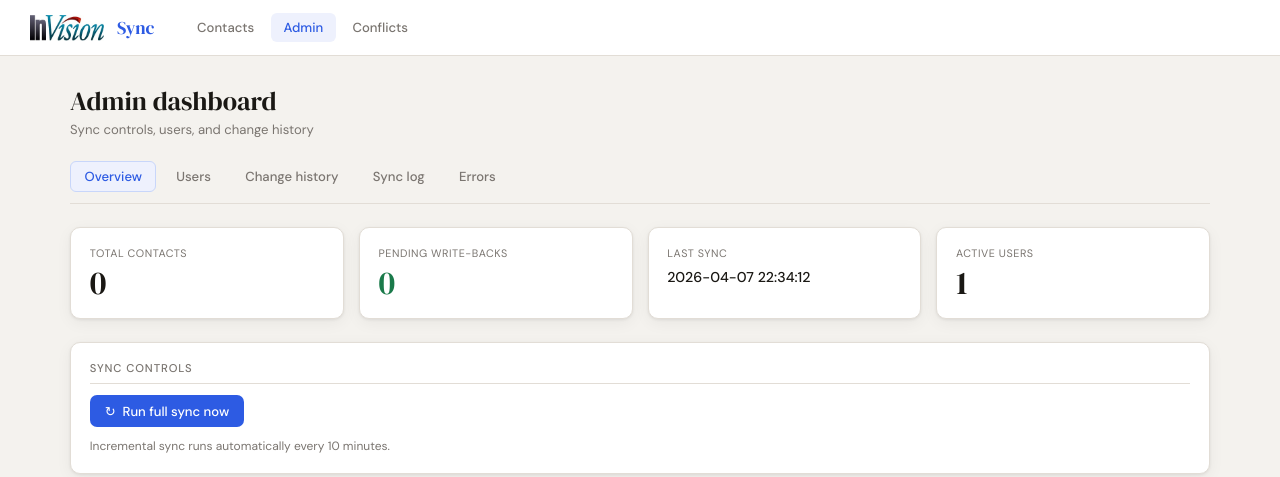
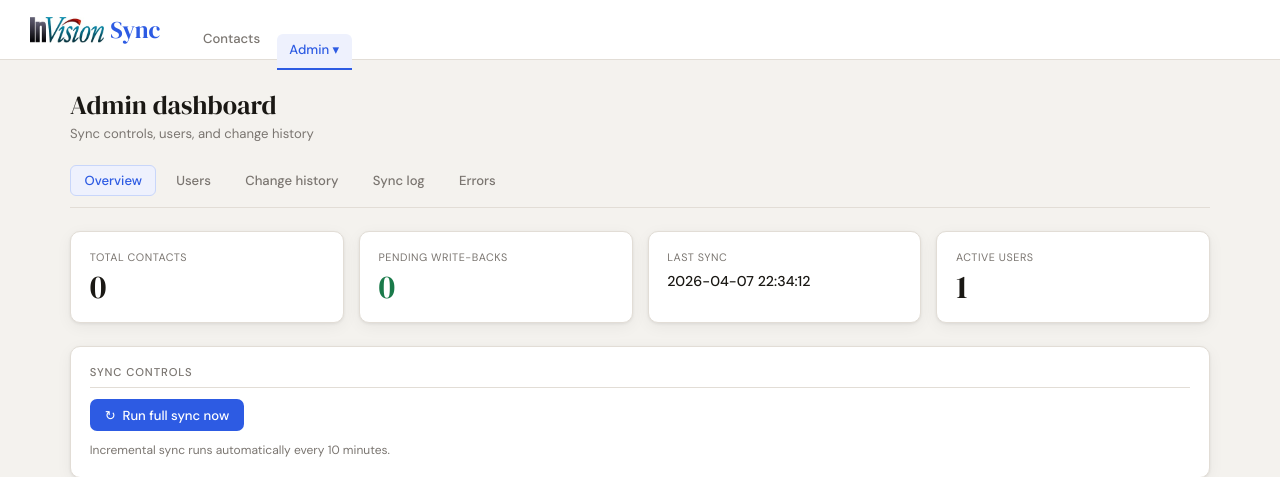
Before and after one commit to jkharty/ContactSync, a Flask app: page /admin in a window 1280 px wide. Shown: the top 477 px of the page. Run offline with Flask 3, Linux system fonts and the light colour scheme; the visitor is signed in with stand-in values (Sample User, id 1); data comes from the database, SQL or seed files in the repository; data that the repository does not hold is empty; parts of the project's set-up code (start-up, migrations or seed data) failed here and were passed over.

Commit message:
Nav: match Sync size to logo, bottom-justify tabs, move Conflicts under Admin dropdown
Co-Authored-By: Claude Sonnet 4.6 <noreply@anthropic.com>

```diff
--- a/templates/base.html
+++ b/templates/base.html
@@ -36,11 +36,11 @@
   nav {
     background: var(--surface);
     border-bottom: 1px solid var(--border);
-    padding: 0 2rem;
+    padding: 0 2rem 0;
     display: flex;
-    align-items: center;
+    align-items: flex-end;
     gap: 2rem;
-    height: 56px;
+    height: 60px;
     position: sticky;
     top: 0;
     z-index: 100;
@@ -52,13 +52,15 @@
     letter-spacing: -.01em;
     display: flex;
     align-items: center;
-    gap: .5rem;
+    gap: .4rem;
+    align-self: center;
   }
   .nav-brand span { color: var(--accent); }
-  .nav-links { display: flex; gap: .25rem; flex: 1; }
+  .nav-links { display: flex; gap: .25rem; flex: 1; align-items: flex-end; }
   .nav-link {
-    padding: .4rem .85rem;
-    border-radius: 6px;
+    padding: .45rem .85rem .65rem;
+    border-radius: 6px 6px 0 0;
+    border-bottom: 2px solid transparent;
     text-decoration: none;
     color: var(--muted);
     font-size: .875rem;
@@ -68,7 +70,35 @@
   .nav-link:hover, .nav-link.active {
     background: var(--accent-light);
     color: var(--accent);
+    border-bottom-color: var(--accent);
   }
+  /* ── Admin dropdown ── */
+  .nav-dropdown { position: relative; }
+  .nav-dropdown-menu {
+    display: none;
+    position: absolute;
+    top: 100%;
+    left: 0;
+    background: var(--surface);
+    border: 1px solid var(--border);
+    border-top: none;
+    border-radius: 0 0 8px 8px;
+    box-shadow: var(--shadow);
+    min-width: 160px;
+    z-index: 200;
+  }
+  .nav-dropdown:hover .nav-dropdown-menu { display: block; }
+  .nav-dropdown-menu a {
+    display: block;
+    padding: .6rem 1rem;
+    color: var(--muted);
+    text-decoration: none;
+    font-size: .875rem;
+    font-weight: 500;
+    white-space: nowrap;
+  }
+  .nav-dropdown-menu a:hover { color: var(--accent); background: var(--accent-light); }
+  .nav-dropdown-menu a:last-child { border-radius: 0 0 8px 8px; }
   .nav-user {
     display: flex;
     align-items: center;
@@ -275,9 +305,10 @@
   /* ── Mobile layout ── */
   @media (max-width: 680px) {
     main { padding: 1rem .85rem; }
-    nav { padding: 0 .85rem; gap: .75rem; height: auto; min-height: 52px; flex-wrap: wrap; padding-top: .4rem; padding-bottom: .4rem; }
-    .nav-links { gap: .1rem; }
-    .nav-link { padding: .3rem .55rem; font-size: .8rem; }
+    nav { padding: 0 .85rem; gap: .75rem; height: auto; min-height: 52px; flex-wrap: wrap; padding-top: .4rem; padding-bottom: .4rem; align-items: center; }
+    .nav-links { gap: .1rem; align-items: center; }
+    .nav-link { padding: .3rem .55rem; font-size: .8rem; border-radius: 6px; border-bottom: none; }
+    .nav-dropdown-menu { position: fixed; top: auto; }
     .nav-user { gap: .45rem; font-size: .75rem; }
     .nav-user span:first-of-type { display: none; } /* hide username text on mobile */
     .page-header h1 { font-size: 1.4rem; }
@@ -352,26 +383,25 @@
 
 <nav>
   <a class="nav-brand" href="{{ url_for('contacts') }}">
-    <img src="{{ url_for('static', filename='images/invision_logo.jpg') }}" alt="InVision" style="height:26px; width:auto; vertical-align:middle; margin-right:.35rem;">
-    <span style="font-family:'DM Serif Display',serif; font-size:1.2rem;">Sync</span>
+    <img src="{{ url_for('static', filename='images/invision_logo.jpg') }}" alt="InVision" style="height:26px; width:auto; vertical-align:middle;">
+    <span style="font-family:'DM Serif Display',serif; font-size:1.6rem;">Sync</span>
   </a>
   <div class="nav-links">
     <a class="nav-link {% if request.endpoint=='contacts' %}active{% endif %}"
        href="{{ url_for('contacts') }}">Contacts</a>
     {% if role == 'admin' %}
-    <a class="nav-link {% if request.endpoint=='admin' %}active{% endif %}"
-       href="{{ url_for('admin') }}">Admin</a>
     {% set conflict_count = get_pending_conflicts() %}
-    {% if conflict_count > 0 %}
-    <a class="nav-link {% if request.endpoint=='conflicts' %}active{% endif %}"
-       href="{{ url_for('conflicts') }}"
-       style="color:var(--warning); background:#fef3e2;">
-      ⚠ {{ conflict_count }} conflict{{ 's' if conflict_count != 1 else '' }}
-    </a>
-    {% else %}
-    <a class="nav-link {% if request.endpoint=='conflicts' %}active{% endif %}"
-       href="{{ url_for('conflicts') }}">Conflicts</a>
-    {% endif %}
+    <div class="nav-dropdown">
+      <a class="nav-link {% if request.endpoint in ['admin','conflicts'] %}active{% endif %}"
+         href="{{ url_for('admin') }}">Admin ▾</a>
+      <div class="nav-dropdown-menu">
+        <a href="{{ url_for('admin') }}" {% if request.endpoint=='admin' %}style="color:var(--accent);"{% endif %}>Dashboard</a>
+        <a href="{{ url_for('conflicts') }}"
+           {% if request.endpoint=='conflicts' %}style="color:var(--accent);"{% elif conflict_count > 0 %}style="color:var(--warning);"{% endif %}>
+          Conflicts{% if conflict_count > 0 %} ⚠ {{ conflict_count }}{% endif %}
+        </a>
+      </div>
+    </div>
     {% endif %}
   </div>
 </nav>
```
